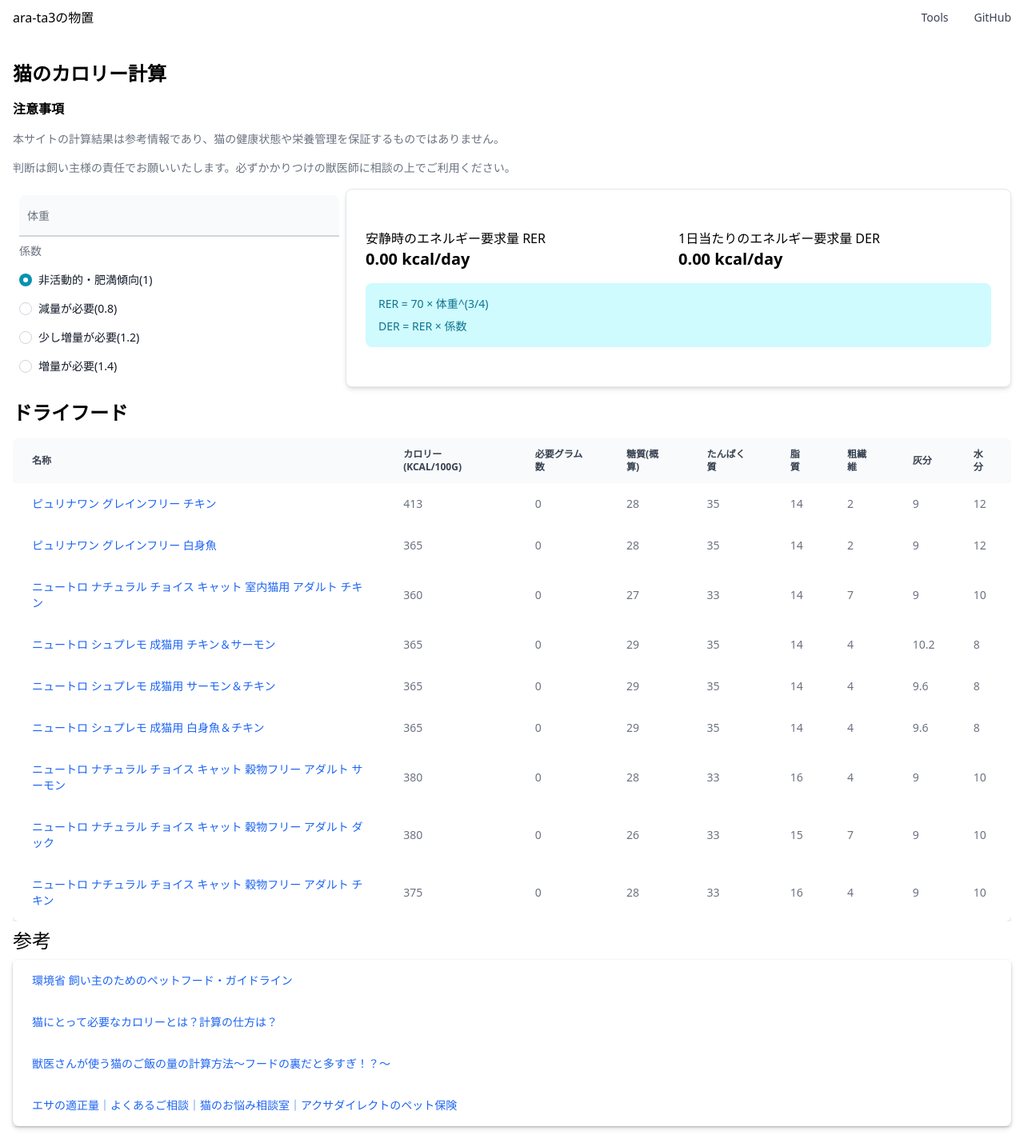
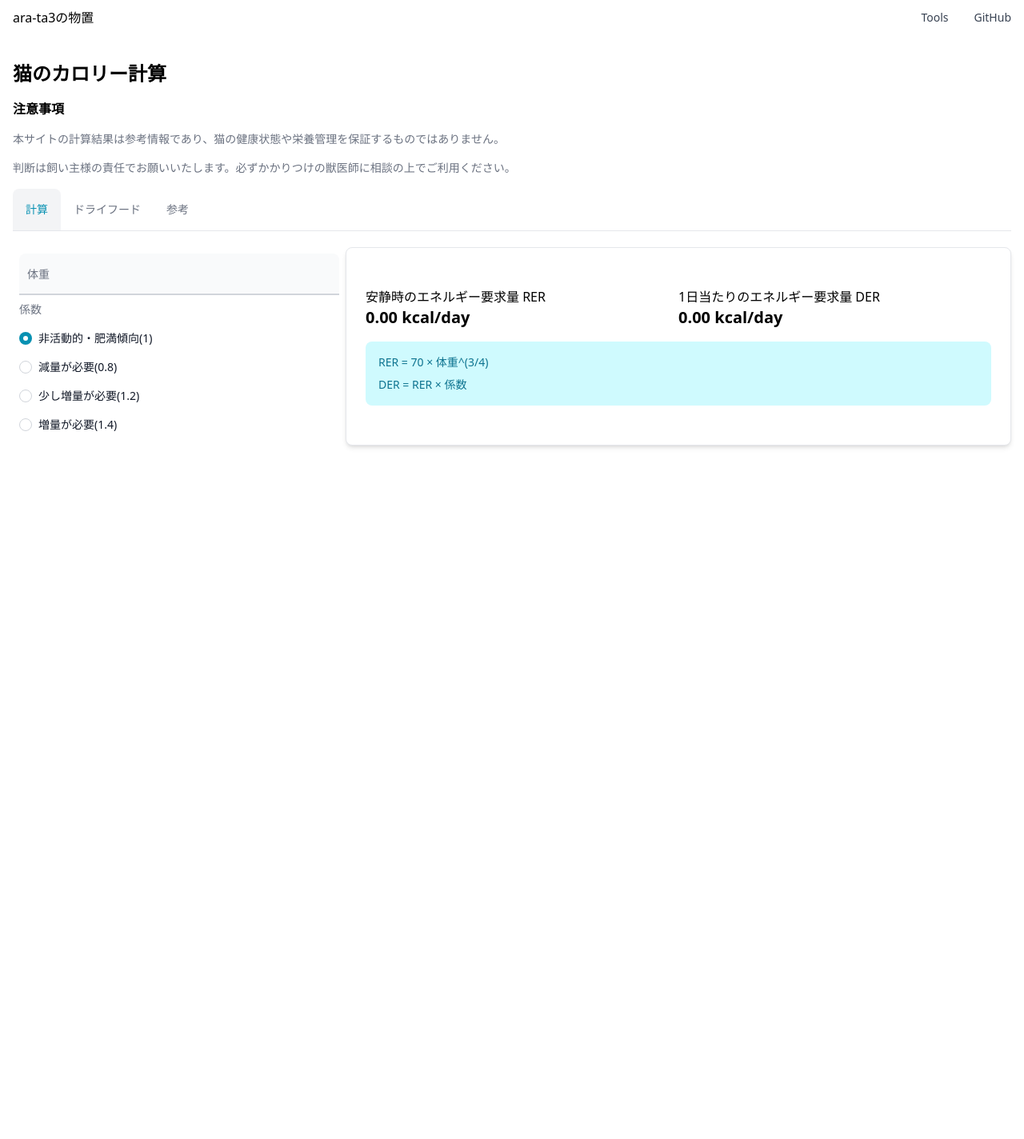
Before and after one commit to ara-ta3/ara-ta3.github.io, a React (Vite) app: page /cat/calorie in a window 1280 px wide. Shown: the whole page at 80% size. After the commit the page ends 800 px from the top, so only its background shows below. Built offline with nearby package versions, Linux system fonts and the light colour scheme.

Commit message:
Use tabs

```diff
--- a/src/pages/CatCalorie.tsx
+++ b/src/pages/CatCalorie.tsx
@@ -5,6 +5,7 @@
 
 import DryFoods from "../components/cats/DryFoods.tsx";
 import Reference from "../components/cats/Reference.tsx";
+import { Tabs } from "flowbite-react";
 
 const CatCalorie: React.FC = () => {
   const [results, setResults] = useState<{
@@ -20,13 +21,17 @@
         <div className="container mx-auto p-4">
           <h1 className="text-2xl font-bold my-4">猫のカロリー計算</h1>
           <Caution />
-          <CalorieCalculator results={results} setResults={setResults} />
-          <div>
-            <DryFoods der={results?.der ?? 0} />
-          </div>
-          <div>
-            <Reference />
-          </div>
+          <Tabs variant="default">
+            <Tabs.Item title="計算">
+              <CalorieCalculator results={results} setResults={setResults} />
+            </Tabs.Item>
+            <Tabs.Item title="ドライフード">
+              <DryFoods der={results?.der ?? 0} />
+            </Tabs.Item>
+            <Tabs.Item title="参考">
+              <Reference />
+            </Tabs.Item>
+          </Tabs>
         </div>
       </main>
     </>
```
